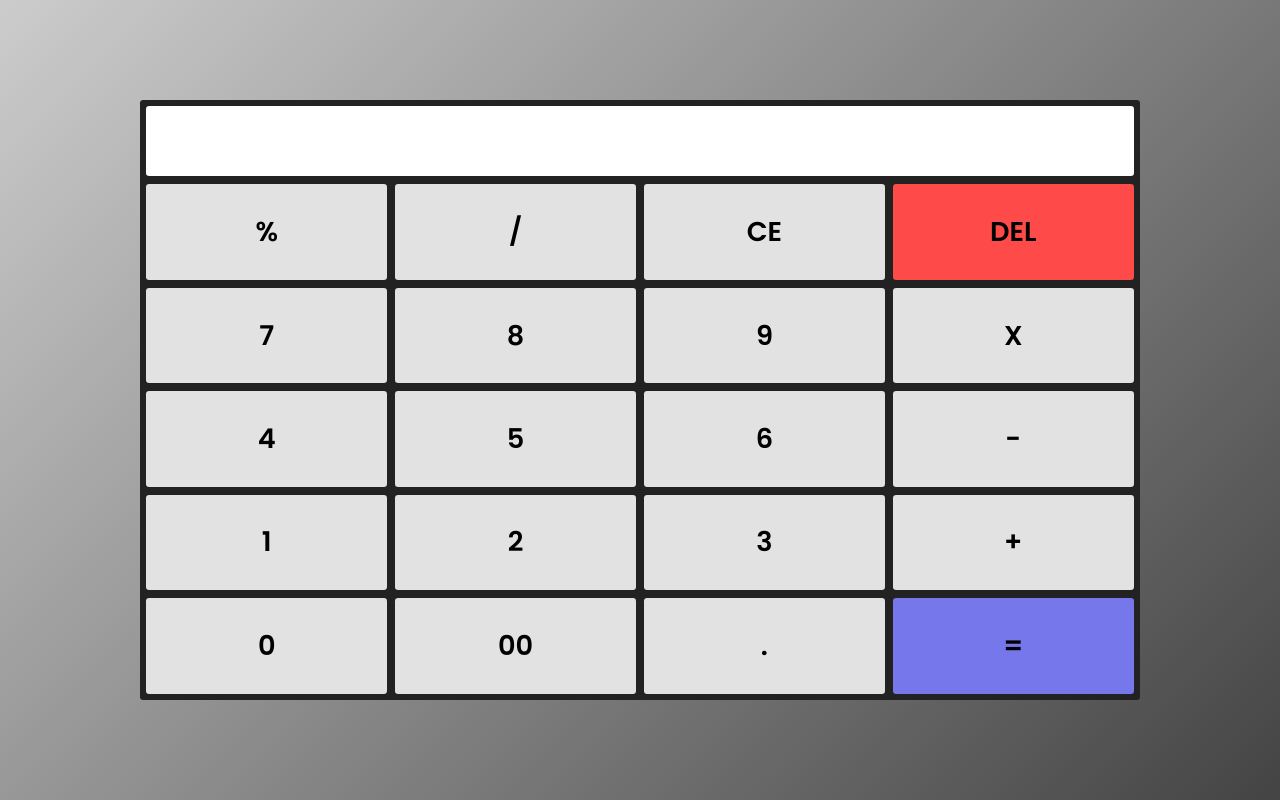
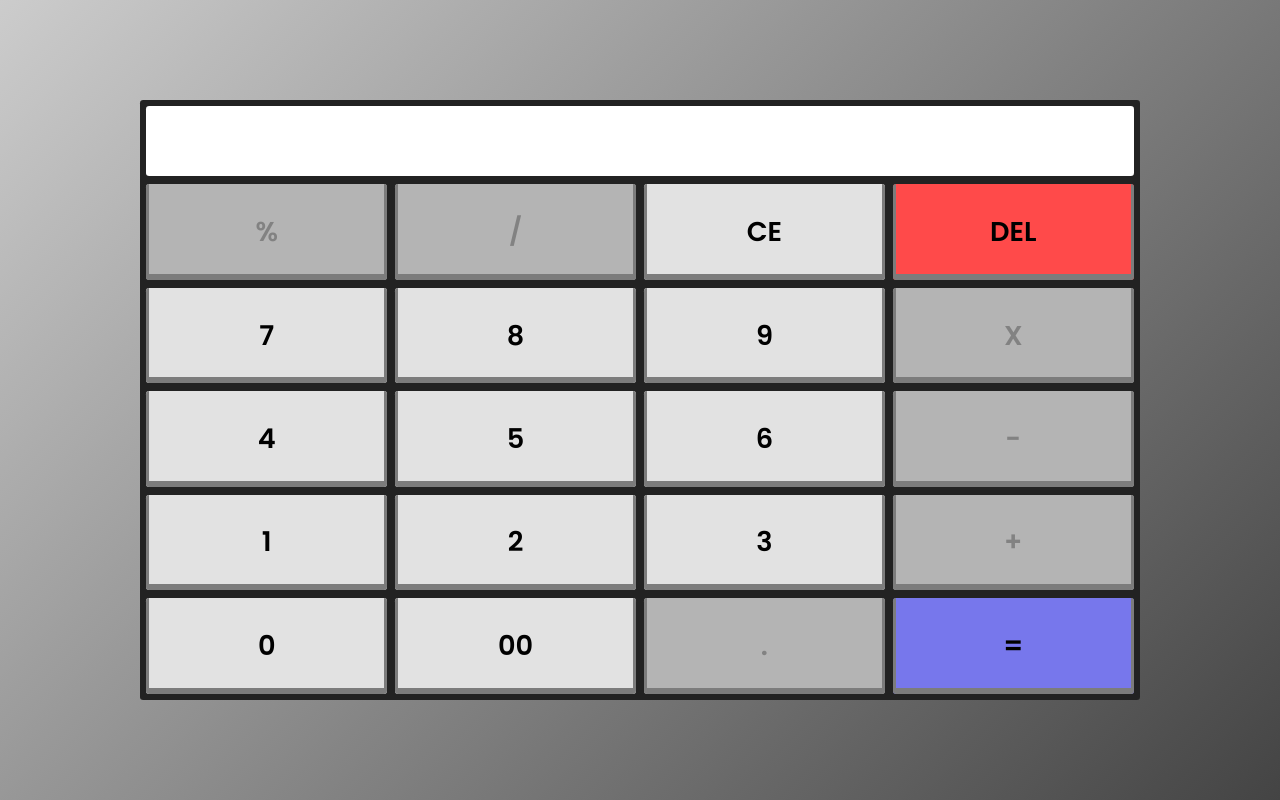
Before and after one commit to Fiji404/Calculator, a website built with Parcel: page src/pages/index.html in a window 1280 px wide. Built offline with nearby package versions, Linux system fonts and the light colour scheme.

Commit message:
loog fixes

```diff
--- a/src/pages/index.html
+++ b/src/pages/index.html
@@ -5,7 +5,7 @@
     <meta http-equiv="X-UA-Compatible" content="IE=edge">
     <meta name="viewport" content="width=device-width, initial-scale=1.0">
     <link rel="stylesheet" href="../sass/styles.scss">
-    <script defer src="../scripts/app.js"></script>
+    <script type="module" defer src="../scripts/app.js">module;</script>
     <link rel="icon" href="../images/calculator.png">
     <title>Calculator</title>
 </head>
@@ -16,25 +16,25 @@
                 <output class="calculator__screen"></output>
             </header>
             <section class="calculator-buttons">
-                <button data-value="%" class="calculator-buttons__button special">%</button>
-                <button data-value="/" class="calculator-buttons__button special">/</button>
+                <button data-value="%" class="calculator-buttons__button special" disabled>%</button>
+                <button data-value="/" class="calculator-buttons__button special" disabled>/</button>
                 <button data-value="" class="calculator-buttons__button clear">CE</button>
                 <button data-value="" class="calculator-buttons__button del">DEL</button>
                 <button data-value="7" class="calculator-buttons__button">7</button>
                 <button data-value="8" class="calculator-buttons__button">8</button>
                 <button data-value="9" class="calculator-buttons__button">9</button>
-                <button data-value="*" class="calculator-buttons__button multiplication special">X</button>
+                <button data-value="*" class="calculator-buttons__button multiplication special" disabled>X</button>
                 <button data-value="4" class="calculator-buttons__button">4</button>
                 <button data-value="5" class="calculator-buttons__button">5</button>
                 <button data-value="6" class="calculator-buttons__button">6</button>
-                <button data-value="-" class="calculator-buttons__button substraction special">-</button>
+                <button data-value="-" class="calculator-buttons__button substraction special" disabled>-</button>
                 <button data-value="1" class="calculator-buttons__button">1</button>
                 <button data-value="2" class="calculator-buttons__button">2</button>
                 <button data-value="3" class="calculator-buttons__button">3</button>
-                <button data-value="+" class="calculator-buttons__button addition special">+</button>
+                <button data-value="+" class="calculator-buttons__button addition special" disabled>+</button>
                 <button data-value="0" class="calculator-buttons__button">0</button>
                 <button data-value="00" class="calculator-buttons__button">00</button>
-                <button data-value="." class="calculator-buttons__button">.</button>
+                <button data-value="." class="calculator-buttons__button special" disabled>.</button>
                 <button class="calculator-buttons__button equal">=</button>
             </section>
         </section>
--- a/src/sass/_colors.scss
+++ b/src/sass/_colors.scss
@@ -1,5 +1,6 @@
 $bg: rgb(49, 56, 83);
 $dark-grey: #222;
+$darker-grey: rgb(180, 180, 180);
 $light-grey: rgb(226, 226, 226);
 $smooth-red: rgb(255, 74, 74);
 $light-blue: rgb(119, 119, 236);
--- a/src/sass/styles.scss
+++ b/src/sass/styles.scss
@@ -61,31 +61,23 @@
         background-color: colors.$light-grey;
         border: none;
         cursor: pointer;
-        transition: background-color 100ms ease, transform 70ms ease;
+        transition: box-shadow 100ms ease;
         border-radius: .2rem;
+        box-shadow: inset 0 -3px 0 3px darken(colors.$light-grey, 40);
         &[disabled] {
-            background-color: lighten(colors.$light-grey, 10);
+            background-color: colors.$darker-grey;
         }
         &.del {
             background-color: colors.$smooth-red;
-            &:hover {
-                background-color: lighten(colors.$smooth-red, 10);
-            }
         }
         &.equal {
             background-color: colors.$light-blue;
-            &:hover {
-                background-color: lighten(colors.$light-blue, 5);
-            }
-        }
-        &:hover {
-            background-color: lighten(colors.$light-grey, 15);
         }
         &:active {
-            transform: scale(.98);
+            box-shadow: inset 0 0 0 3px darken(colors.$light-grey, 40);
         }
         &:focus {
-            outline: 2px solid rgb(218, 218, 218);
+            outline: 1px solid rgb(46, 46, 46);
         }
     }
 }
--- a/src/scripts/app.js
+++ b/src/scripts/app.js
@@ -6,14 +6,15 @@ const equalButton = document.querySelector('.calculator-buttons__button.equal');
 const specialButtons = document.querySelectorAll('.calculator-buttons__button.special')
 
 calculatorButtons.forEach(button => {
+    let currentExpression;
     button.addEventListener('click', () => {
+        currentExpression = outputScreen.textContent += button.getAttribute('data-value');
+        equalButton.addEventListener('click', () => {
+            outputScreen.textContent = eval(currentExpression)
+        });
         for (const special of specialButtons) {
             special.removeAttribute('disabled')
         }
-        const currentExpression = outputScreen.value += button.getAttribute('data-value');
-        equalButton.addEventListener('click', () => {
-            outputScreen.textContent = eval(currentExpression)
-        });
     })
 })
 
@@ -25,6 +26,7 @@ specialButtons.forEach(specialButton => {
     })
 })
 
+
 clearButton.addEventListener('click', () => {
     outputScreen.textContent = '';
 })
```
Also changed, not shown: dist/index.html, 4 other files.
